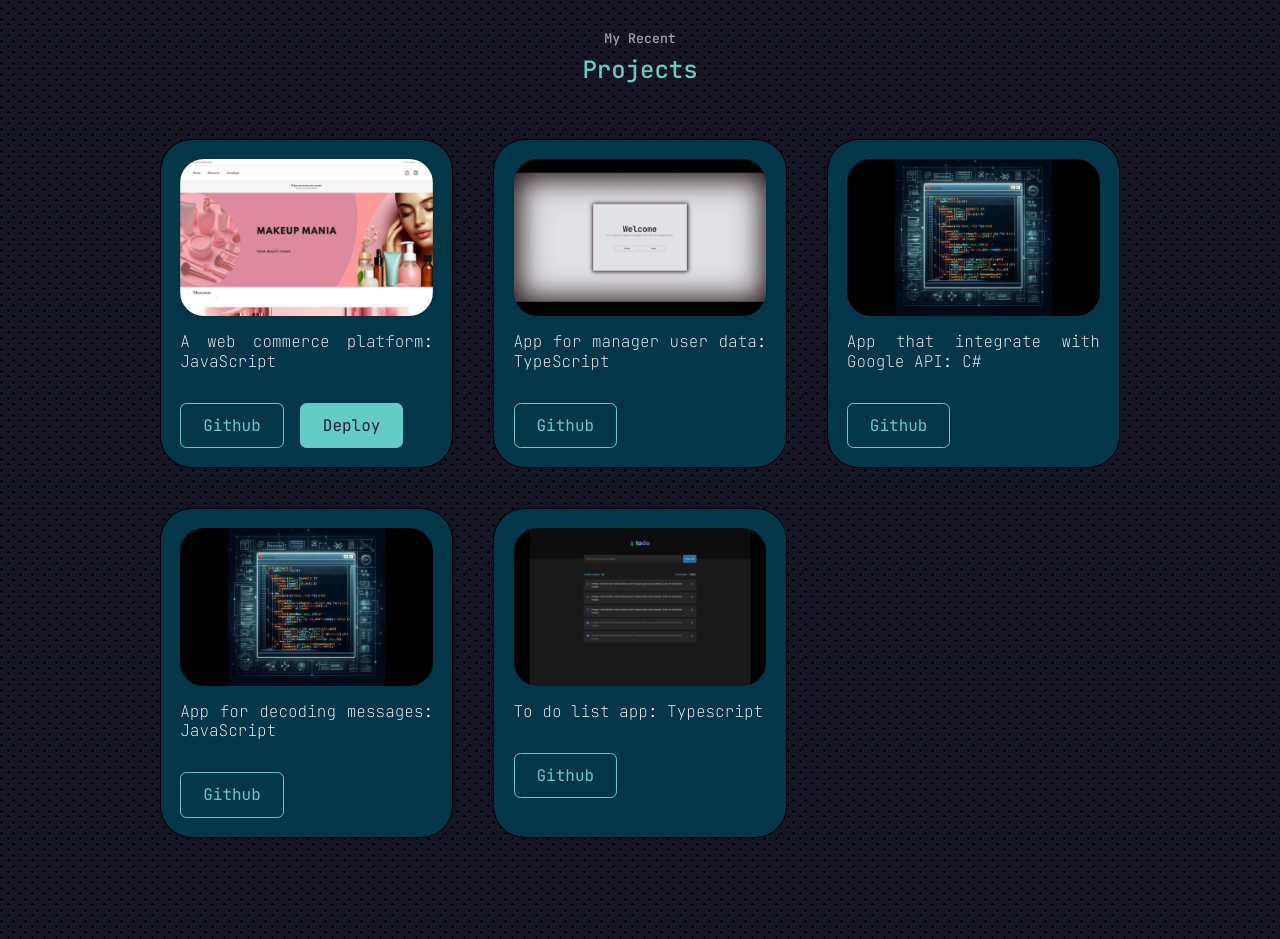
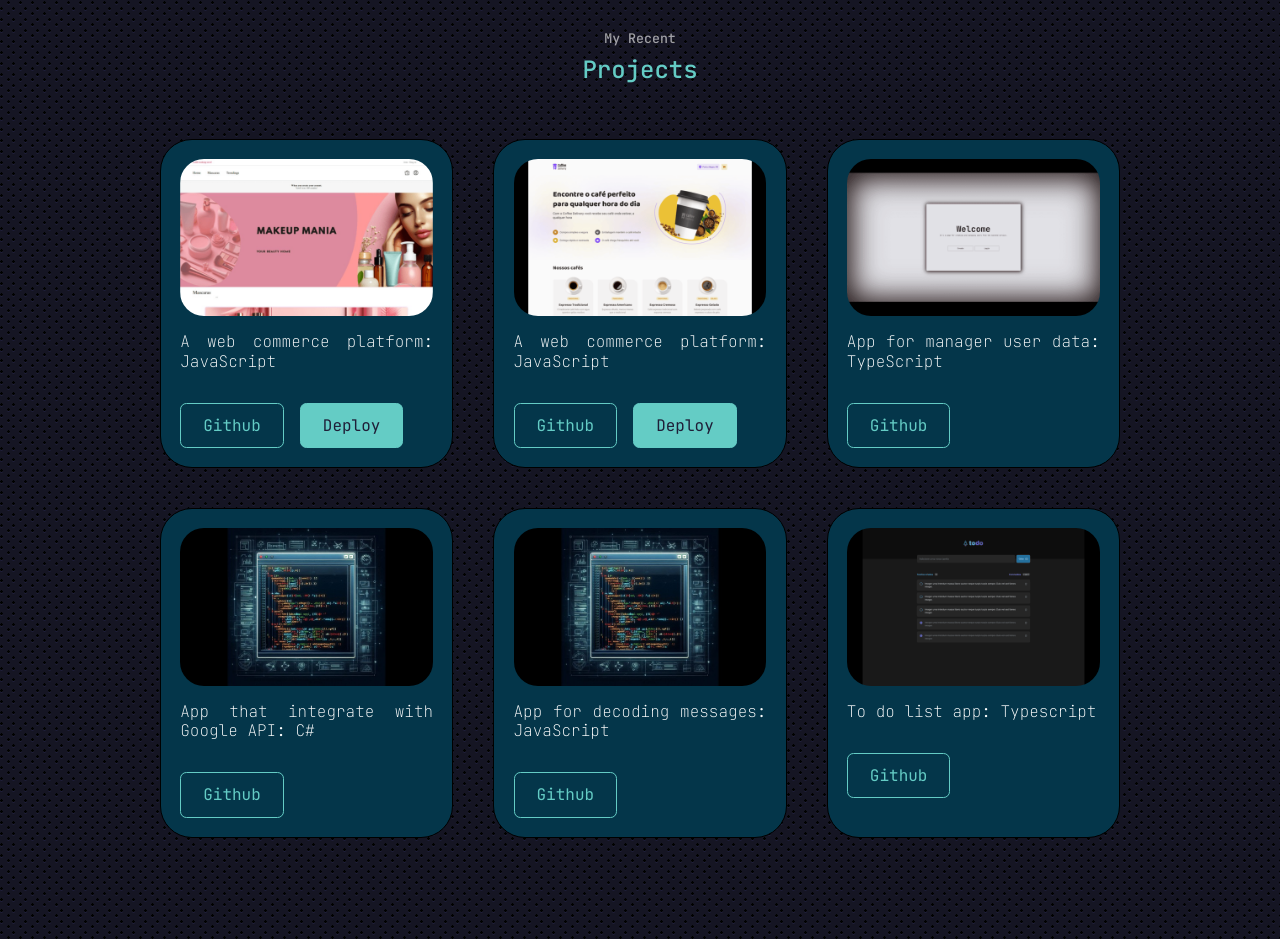
Before and after one commit to tiago0214/tiago-portfolio, a React (Vite) app: page / in a window 1280 px wide. Shown: the part 2160-3099 px from the top of the page. Built offline with nearby package versions, Linux system fonts and the light colour scheme.

Commit message:
add: new project

```diff
--- a/src/components/Projects/index.tsx
+++ b/src/components/Projects/index.tsx
@@ -9,6 +9,7 @@ import IMG1 from '../../assets/projectsImg/beauty.png'
 import GITHUB from '../../assets/projectsImg/github.jpeg'
 import LOGIN from '../../assets/projectsImg/login.png'
 import TODO from '../../assets/projectsImg/todo.png'
+import COFFEE from '../../assets/projectsImg/coffee.png'
 
 const data = [
   {
@@ -20,24 +21,32 @@ const data = [
   },
   {
     id: 2,
+    image : COFFEE,
+    info: "A web commerce platform: JavaScript",
+    github: "https://github.com/tiago0214/coffee-delivery",
+    deploy:  "https://coffee-delivery-theta-two.vercel.app/"
+  }
+  ,
+  {
+    id: 3,
     image: LOGIN,
     info: "App for manager user data: TypeScript",
     github: "https://github.com/tiago0214/login-page"
   },
   {
-    id: 3,
+    id: 4,
     image : GITHUB,
     info: "App that integrate with Google API: C#",
     github: "https://github.com/tiago0214/challenge-google-sheets",
   },
   {
-    id: 4,
+    id: 5,
     image : GITHUB,
     info: "App for decoding messages: JavaScript",
     github: "https://github.com/tiago0214/encoding-challenge",
   },
   {
-    id: 5,
+    id: 6,
     image: TODO,
     info: 'To do list app: Typescript',
     github: "https://github.com/tiago0214/to-do-list"
```
Also changed, not shown: src/assets/projectsImg/coffee.png (added).
